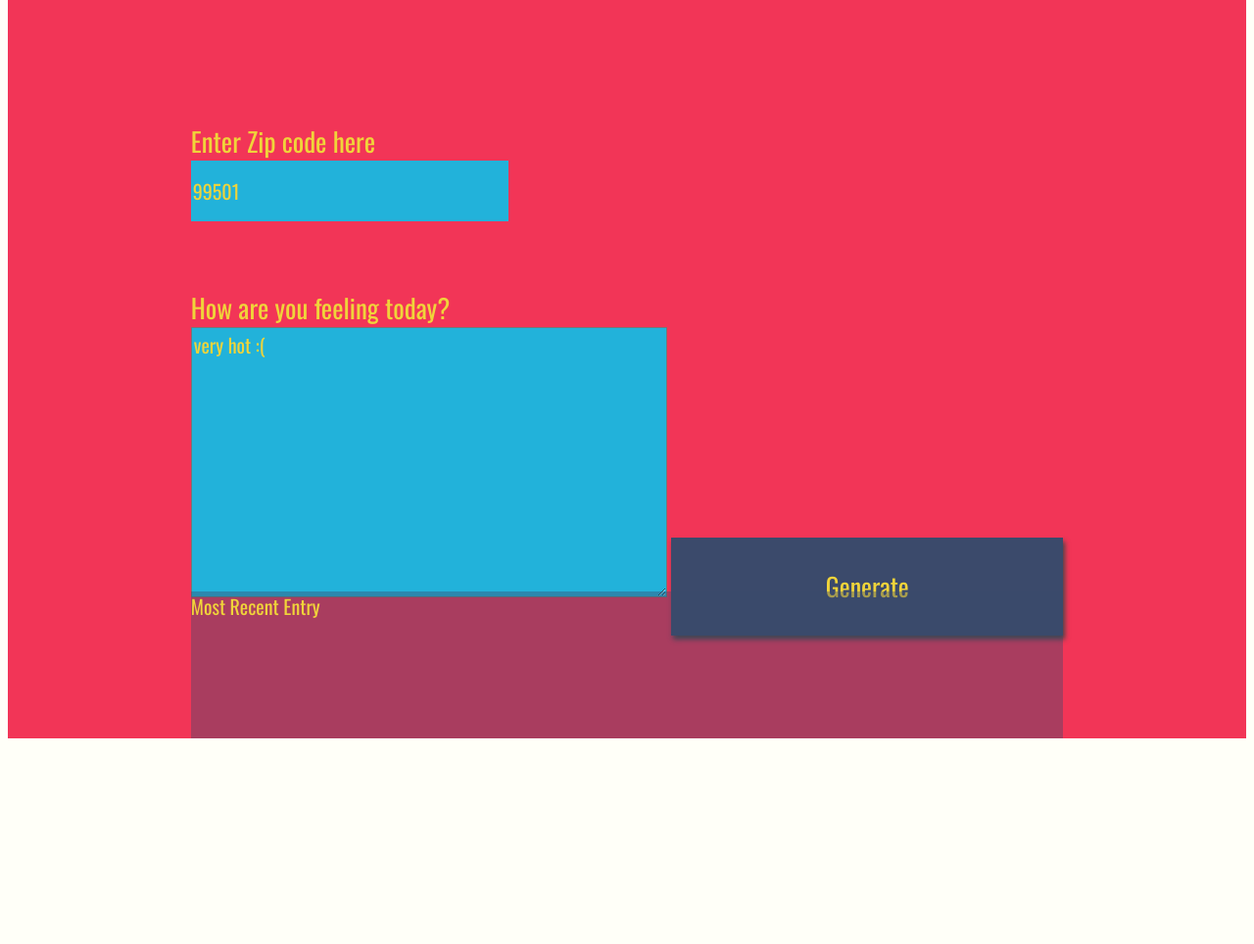
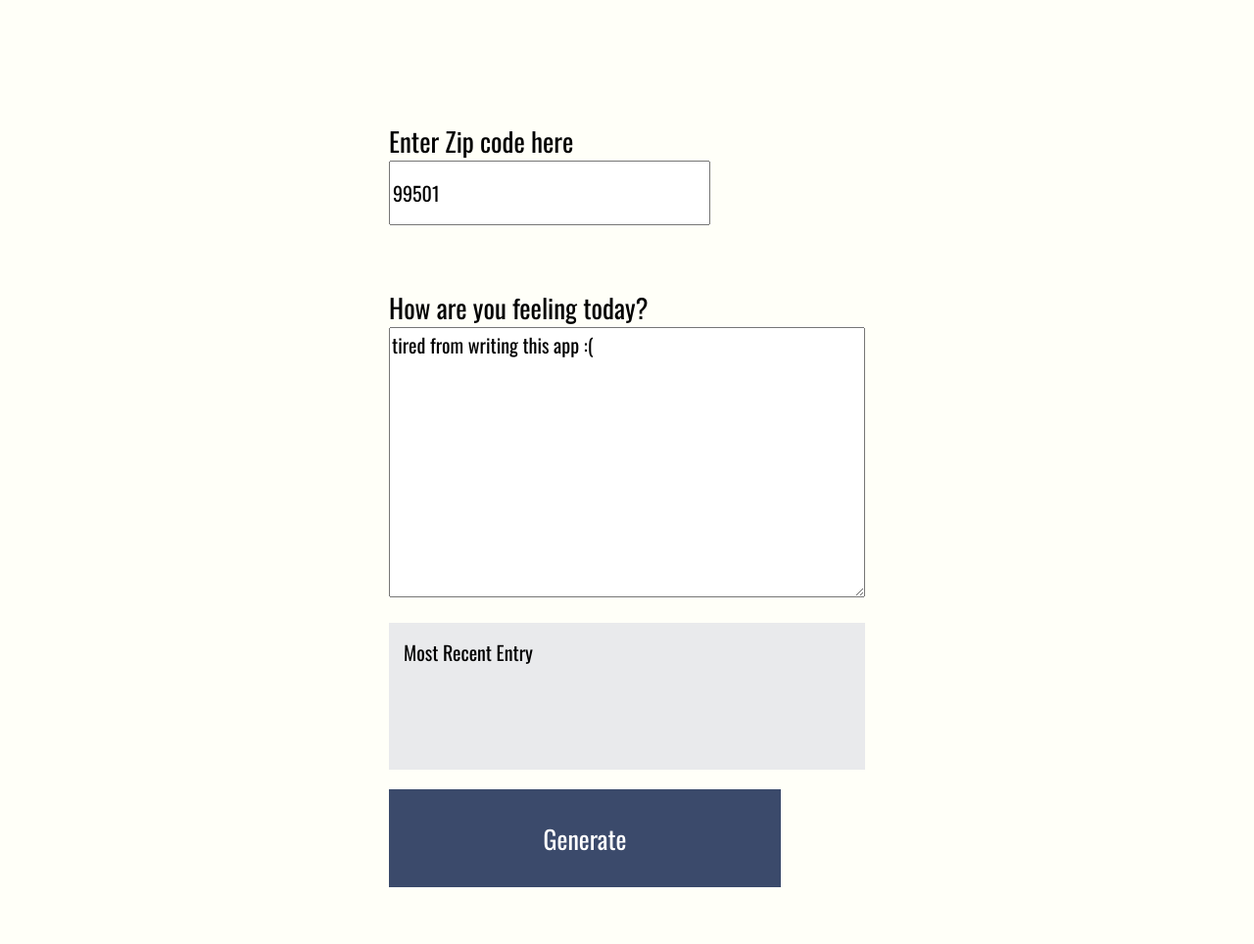
Before and after one commit to a-adly/weather-journal-app, a website: page website/index.html in a window 1280 px wide. Shown: the part 54-1018 px from the top of the page at 98% size. Before the commit the page ends 816 px from the top, so only its background shows below. Drawn offline with nearby package versions, Linux system fonts and the light colour scheme; a web font is replaced by a local one.

Commit message:
fix: date propert & added temp unit

```diff
--- a/website/app.js
+++ b/website/app.js
@@ -20,7 +20,8 @@ async function callAPI() {
         zip = UI.zip.value,
         params = {
             zip,
-            appid: APIKey
+            appid: APIKey,
+            units: 'imperial'
         },
         query = Object.keys(params).map(k => encodeURIComponent(k) + '=' + encodeURIComponent(params[k])).join('&'),
         url = baseURL + query,
@@ -34,7 +35,8 @@ async function callAPI() {
         userResponse: UI.feelings.value
     }
 
-    postData('/add', data).then(updateUI)
+    await postData('/add', data)
+    retrieveData('/all').then(updateUI)
 
 }
 
@@ -83,5 +85,5 @@ function updateUI(res) {
 
 function getCurrentDate() {
     let d = new Date();
-    return d.getMonth() + '.' + d.getDate() + '.' + d.getFullYear();
+    return (d.getMonth() + 1) + '.' + d.getDate() + '.' + d.getFullYear();
 }
--- a/website/index.html
+++ b/website/index.html
@@ -20,8 +20,7 @@
     <div class="holder feel">
       <label for="feelings">How are you feeling today?</label>
       <textarea class="myInput" id="feelings" placeholder="Enter your feelings here" rows="9"
-        cols="50">very hot :(</textarea>
-      <button id="generate" type="submit"> Generate </button>
+        cols="50">tired from writing this app :(</textarea>
     </div>
     <div class="holder entry">
       <div class="title">Most Recent Entry</div>
@@ -31,6 +30,7 @@
         <div id="content"></div>
       </div>
     </div>
+    <button id="generate" type="submit"> Generate </button>
   </div>
   <script src="app.js" type="text/javascript"></script>
 
--- a/website/style.css
+++ b/website/style.css
@@ -1,89 +1,85 @@
-body{
+body {
     background: #fffff8;
     font-family: -apple-system, BlinkMacSystemFont, sans-serif;
 }
 
-#app{
+#app {
     display: grid;
     grid-auto-rows: minmax(150px, auto);
     /* grid-template-columns:  */
-    height:100vh;
-    background: #f23557;
-    color: #f0d43a;
+    /* height: 100vh; */
+    /* background: #f23557;
+    color: #f0d43a; */
     justify-content: center;
     grid-gap: 1em;
     font-size: 20px;
     font-family: 'Oswald', sans-serif;
 }
 
-.holder{
+.holder {}
 
+.entry {
+    background: rgb(233 234 236);
+    padding: 15px;
 }
 
-.entry{
-    background: rgba(59, 74, 107, .4);
-}
+#entryHolder {}
 
-#entryHolder{
+#date {}
 
-}
+#temp {}
 
-#date{
+#content {}
 
-}
+.headline {}
 
-#temp{
-
-}
-
-#content{
-
-}
-
-.headline {
-
-}
-.title{
-
-}
+.title {}
 
 /*  Basic Styling To Override Default For Basic HTML Elements */
-label{
-    display:block;
+label {
+    display: block;
     font-size: 27px;
 }
 
-input{
-    display:block;
+input {
+    display: block;
     height: 60px;
     width: 320px;
-    background:#22b2da;
-    color: #f0d43a;
+    /* background:#22b2da;
+    color: #f0d43a; */
     font-size: 20px;
     font-family: 'Oswald', sans-serif;
-    border: none;
+    /* border: none; */
 }
 
-button{
+button {
     width: 400px;
     height: 100px;
     background: #3b4a6b;
-    color: #f0d43a;
+    color: #fff;
     font-size: 26px;
     font-family: 'Oswald', sans-serif;
     border: none;
-    box-shadow: 2px 4px 5px #444;
+    /* box-shadow: 2px 4px 5px #444; */
+    cursor: pointer;
+    transition: 0.3s;
 }
-h1{
+
+button:hover{
+    background: #576a94;
+}
+
+h1 {
     font-size: 36px;
 }
 
-textarea{
-    background:#22b2da;
-    color: #f0d43a;
+textarea {
+    /* background:#22b2da;
+    color: #f0d43a; */
     font-size: 20px;
     font-family: 'Oswald', sans-serif;
 }
+
 /* Reset style for HTML element on active to have no border*/
 input:focus,
 select:focus,
@@ -91,20 +87,24 @@ textarea:focus,
 button:focus {
     outline: none;
 }
+
 /* Style for Placeholder Text*/
-::placeholder { /* Firefox, Chrome, Opera */
+::placeholder {
+    /* Firefox, Chrome, Opera */
     color: #f0d43a;
     font-family: 'Oswald', sans-serif;
 
 }
 
-:-ms-input-placeholder { /* Internet Explorer 10-11 */
+:-ms-input-placeholder {
+    /* Internet Explorer 10-11 */
     color: #f0d43a;
     font-family: 'Oswald', sans-serif;
 
 }
 
-::-ms-input-placeholder { /* Microsoft Edge */
+::-ms-input-placeholder {
+    /* Microsoft Edge */
     color: #f0d43a;
     font-family: 'Oswald', sans-serif;
 
```
